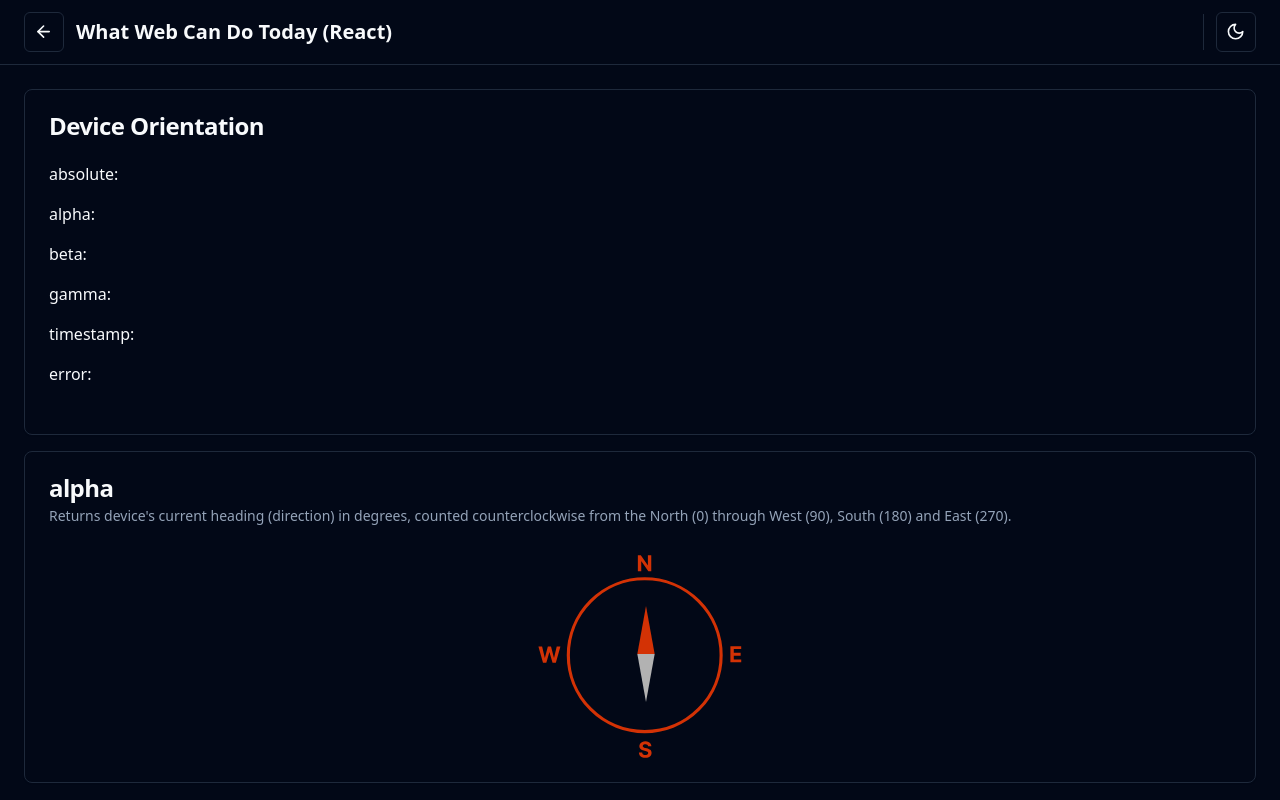
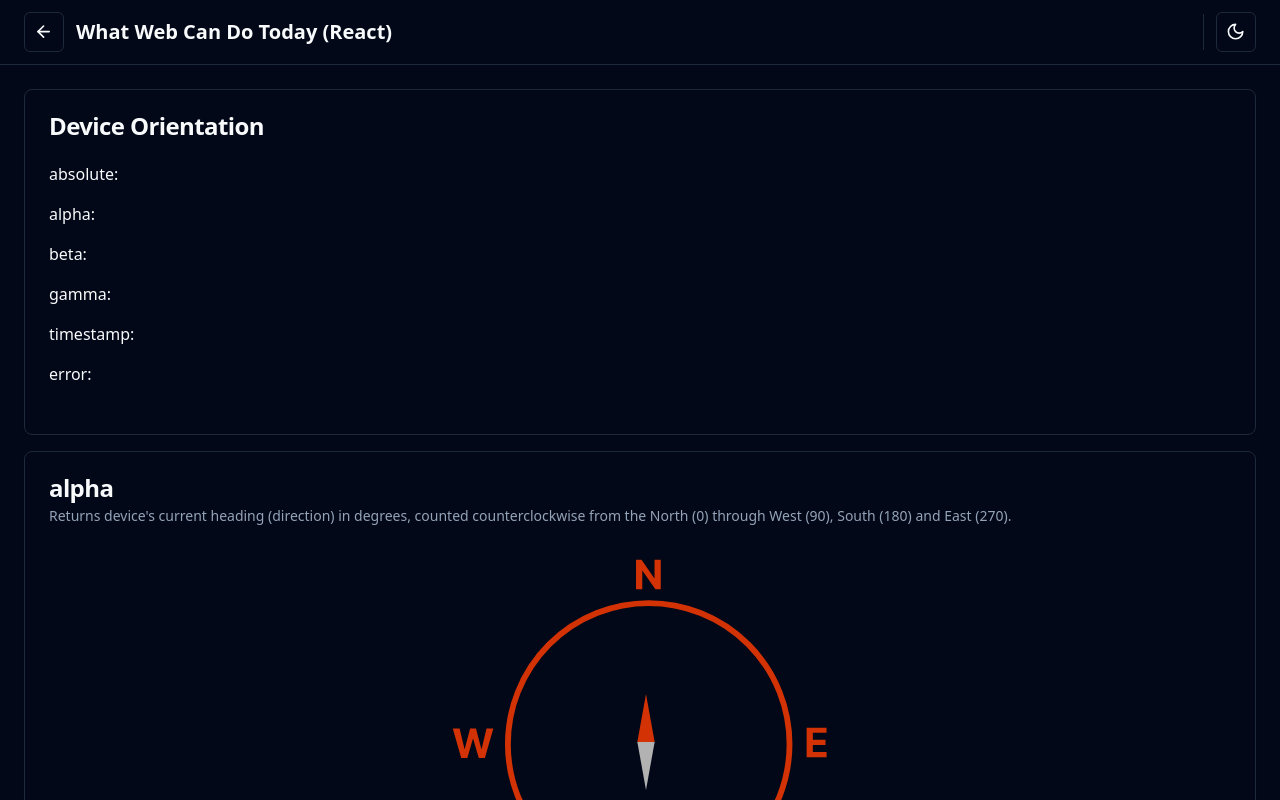
Before and after one commit to DevDiegoSR/what-web-can-do-today-react, a React (Vite) app: page /what-web-can-do-today-react/device-position in a window 1280 px wide. Shown: the top 800 px of the page. Built offline with nearby package versions, Linux system fonts and the light colour scheme.

Commit message:
update device-position

```diff
--- a/src/pages/device-position.tsx
+++ b/src/pages/device-position.tsx
@@ -10,6 +10,7 @@ import {
 
 import { useDeviceOrientation } from "@/hooks/device-position/useDeviceOrientation";
 
+import compass from "../assets/compass.svg";
 import compassNeedle from "../assets/compass-needle.svg";
 
 function DeviceOrientation() {
@@ -65,10 +66,11 @@ function DeviceOrientation() {
           </CardDescription>
         </CardHeader>
         <CardContent>
-          <div className="bg-[url('../../public/compass.svg')] bg-contain bg-no-repeat bg-center h-52 w-full grid place-items-center">
+          <div className="grid place-items-center">
+            <img className="h-96" src={compass} alt="compass-needle" />
             <img
               ref={compassNeedleRef}
-              className="h-24 ml-3"
+              className="h-24 ml-3 absolute"
               src={compassNeedle}
               alt="compass-needle"
             />
```
Also changed, not shown: src/assets/compass.svg (renamed from public/compass.svg).
